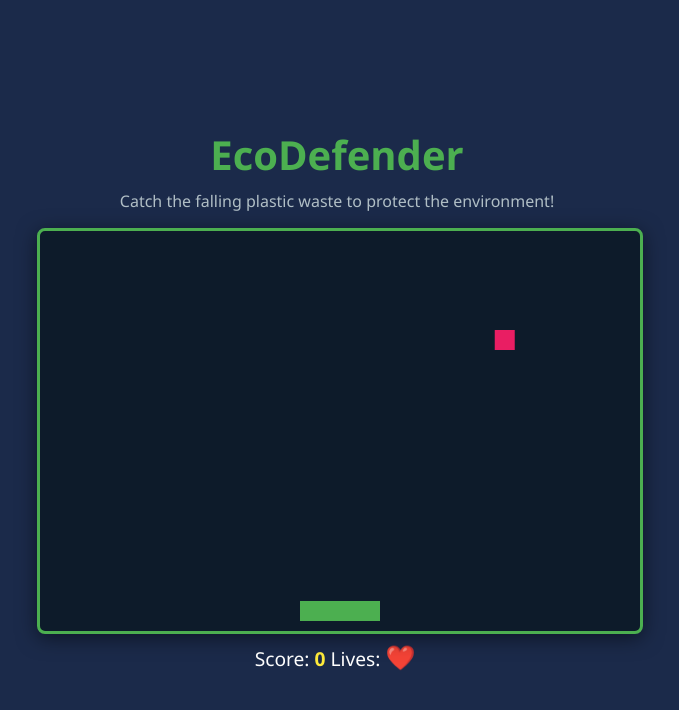
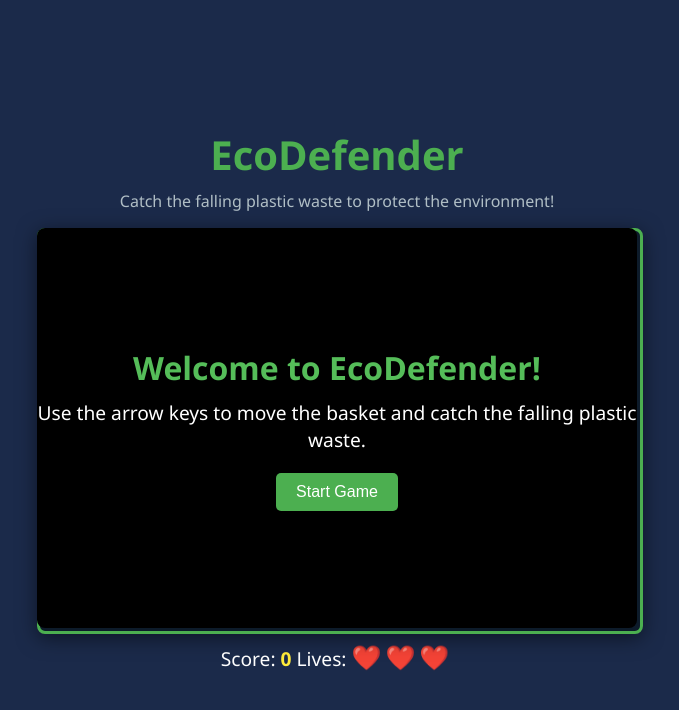
Before and after one commit to andersongsmelo/EcoDefender, a plain HTML site: page index.html in a window 1280 px wide. Shown: the whole page, without its empty margins (303-982 px from the left). Drawn offline with Linux system fonts and the light colour scheme.

Commit message:
added a start screen to make sure that the game doesn't abruptly start when the page is loaded. The game will now start when the user clicks the "Start Game" button.

```diff
--- a/index.html
+++ b/index.html
@@ -12,6 +12,11 @@
     <p>Catch the falling plastic waste to protect the environment!</p>
     <div class="canvas-container">
       <canvas id="gameCanvas" width="600" height="400"></canvas>
+      <div class="start-screen" id="startScreen">
+        <h2>Welcome to EcoDefender!</h2>
+        <p>Use the arrow keys to move the basket and catch the falling plastic waste.</p>
+        <button id="startButton">Start Game</button>
+      </div>
       <div class="game-over" id="gameOver">
       <h2>Game Over</h2>
       <p>Your final score: <span id="finalScore">0</span></p>
--- a/script.js
+++ b/script.js
@@ -5,9 +5,11 @@
 // Game state variables
 let score = 0;
 let lives = 3;
-let gameRunning = true;
+let gameRunning = false;
 const livesElement = document.getElementById('lives');
-
+//Game Start Screen Variables
+const startScreen = document.getElementById('startScreen');
+const startButton = document.getElementById('startButton');
 //Game over Screen variables
 const gameOver = document.getElementById('gameOver');
 const finalScore = document.getElementById('finalScore');
@@ -93,7 +95,7 @@
 
     if (lives <= 0) {
       finalScore.textContent = score;
-      gameOver.style.display = 'block';
+      gameOver.style.display = 'flex';
       gameRunning = false;
     }
 
@@ -134,6 +136,11 @@
 // Start game
 gameLoop();
 
+//adding a start button
+startButton.addEventListener('click', ()=>{
+    gameRunning = true;
+    startScreen.style.display = 'none';
+});
 //this is for restart button so it
 // doesn't restart on it's own
 
--- a/style.css
+++ b/style.css
@@ -58,13 +58,14 @@
   position: absolute;
   top: 0;
   left: 0;
-  width: 100%;
-  height: 100%;
+  width: 600px;
+  height: 400px;
   background-color: black;
   justify-content: center;
   align-items: center;
   flex-direction: column;
   border-radius: 8px;
+  z-index: 20;
 }
 
 .game-over h2 {
@@ -72,6 +73,7 @@
   font-size: 2rem;
   margin-bottom: 10px;
 }
+
 .game-over p {
   color: white;
   font-size: 1.2rem;
@@ -91,9 +93,51 @@
 #restartButton:hover {
   background-color: #52bb57;
 }
+
 .canvas-container {
   position: relative;
   width: 600px;
   height: 400px;
   margin: 0 auto;
 }
+
+#startScreen {
+  position: absolute;
+  top: 0;
+  left: 0;
+  width: 600px;
+  height: 400px;
+  background-color: black;
+  display: flex;
+  justify-content: center;
+  align-items: center;
+  flex-direction: column;
+  border-radius: 8px;
+  z-index: 10;
+}
+
+#startScreen h2 {
+  color: #55bd59;
+  font-size: 2rem;
+  margin-bottom: 10px;
+}
+
+#startScreen p {
+  color: white;
+  font-size: 1.2rem;
+  margin-bottom: 20px;
+}
+
+#startButton {
+  background-color: #4caf50;
+  color: white;
+  border: none;
+  padding: 10px 20px;
+  font-size: 1rem;
+  cursor: pointer;
+  border-radius: 5px;
+}
+
+#startButton:hover {
+  background-color: #62e068;
+}
```
